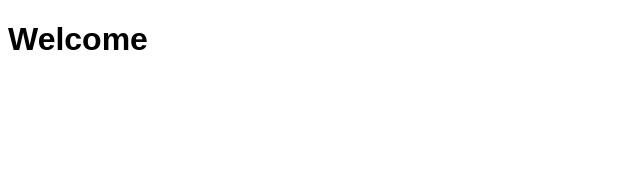
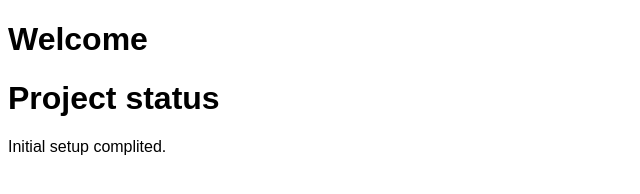
Before and after one commit to sokuroff/git-lab-project, a plain HTML site: page index.html in a window 1280 px wide. Shown: the whole page, without its empty margins (0-640 px from the left). Drawn offline with Linux system fonts and the light colour scheme.

Commit message:
docs: update content on the main page
Updates the text on index.html to show current project status.

```diff
--- a/index.html
+++ b/index.html
@@ -9,6 +9,10 @@
 
     <body>
         <h1>Welcome</h1>
+        <h1>
+            Project status
+        </h1>
+        <p>Initial setup complited.</p>
     </body>
 
 </html>
```
